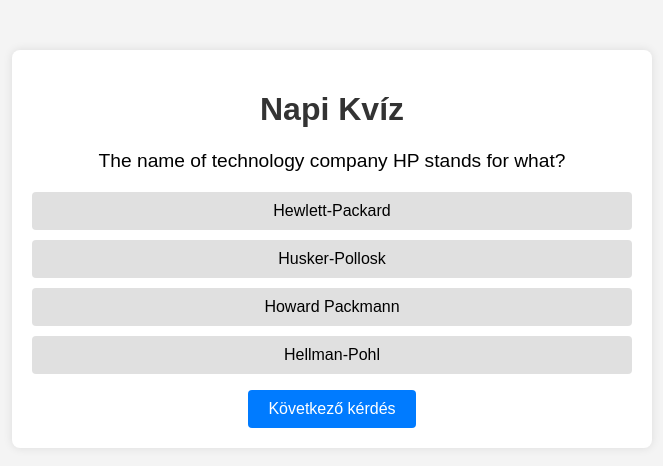
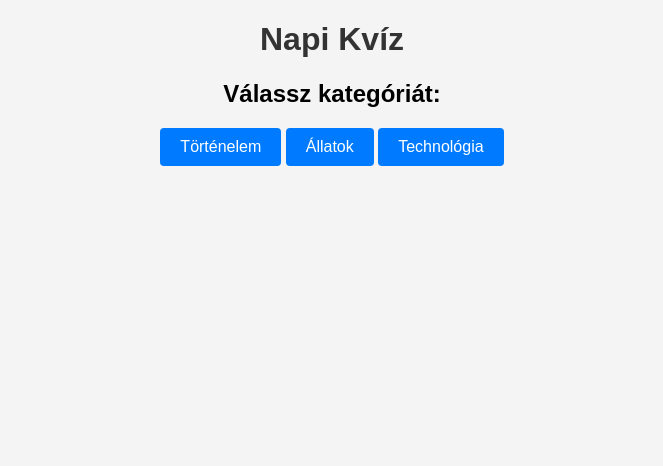
Before and after one commit to Raltoron/napi-kviz, a plain HTML site: page index.html in a window 1280 px wide. Shown: the whole page, without its empty margins (308-971 px from the left). Drawn offline with Linux system fonts and the light colour scheme.

Commit message:
Update index.html

```diff
--- a/index.html
+++ b/index.html
@@ -7,13 +7,19 @@
     <link rel="stylesheet" href="styles.css">
 </head>
 <body>
-    <div class="container">
-        <h1>Napi Kvíz</h1>
-        <p id="question">Mi a helyes válasz?</p>
-        <ul id="answers">
-            <!-- A válaszok ide generálódnak -->
-        </ul>
-        <button id="next-question">Következő kérdés</button>
+    <h1>Napi Kvíz</h1>
+    <div id="kategoria-valasztas">
+        <h2>Válassz kategóriát:</h2>
+        <button onclick="kategoriaValaszt('tortenelem')">Történelem</button>
+        <button onclick="kategoriaValaszt('allatok')">Állatok</button>
+        <button onclick="kategoriaValaszt('technologia')">Technológia</button>
+    </div>
+    <div id="kviz" style="display: none;">
+        <p id="kerdes"></p>
+        <ul id="valaszok"></ul>
+        <p id="visszajelzes"></p>
+        <p>Aktuális pontszám: <span id="pontszam">0</span></p>
+        <button id="kovetkezo-kerdes" onclick="kovetkezoKerdes()">Következő kérdés</button>
     </div>
     <script src="script.js"></script>
 </body>
```
